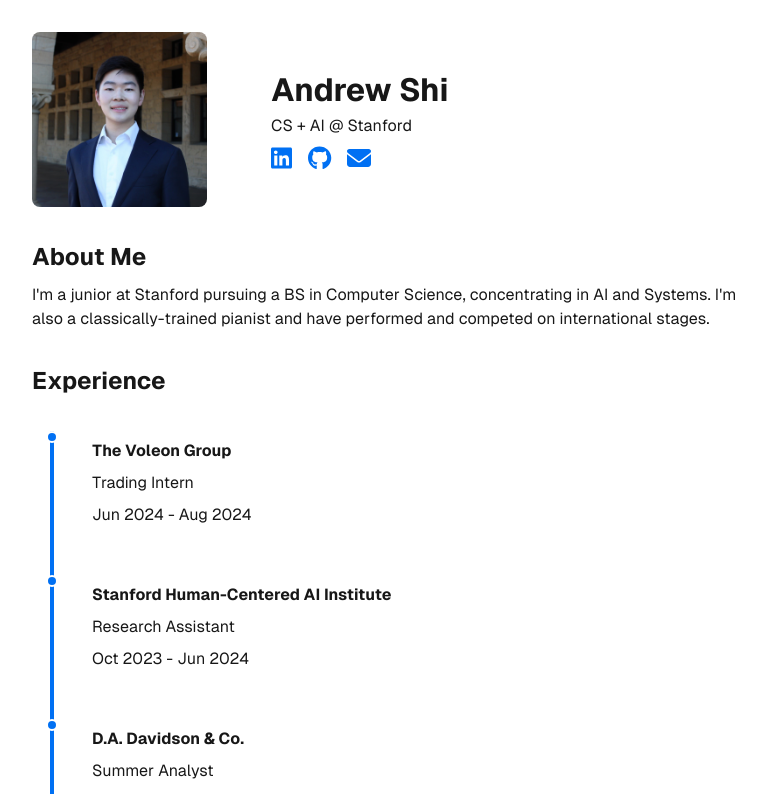
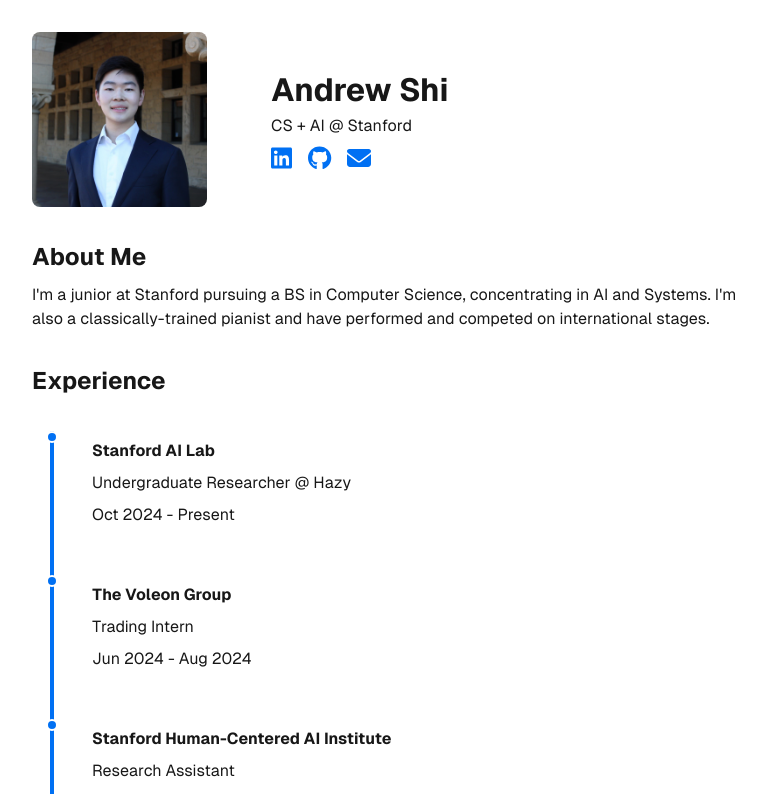
Before and after one commit to stanminlee/stanminlee.github.io, a Next.js app: page / in a window 1280 px wide. Shown: the top 794 px of the page, without its empty margins (240-1006 px from the left). Built offline with nearby package versions, Linux system fonts and the light colour scheme.

Commit message:
add hazy

```diff
--- a/src/app/page.tsx
+++ b/src/app/page.tsx
@@ -45,6 +45,17 @@
         <section>
           <h2>Experience</h2>
           <div className="timeline">
+            <div className="timeline-item">
+              <div className="timeline-content">
+                <h3>
+                  <a href="https://hazyresearch.stanford.edu/" target="_blank" rel="noopener noreferrer" className="company-link">
+                    Stanford AI Lab
+                  </a>
+                </h3>
+                <p>Undergraduate Researcher @ Hazy</p>
+                <p>Oct 2024 - Present</p>
+              </div>
+            </div>
             <div className="timeline-item">
               <div className="timeline-content">
                 <h3>
```
